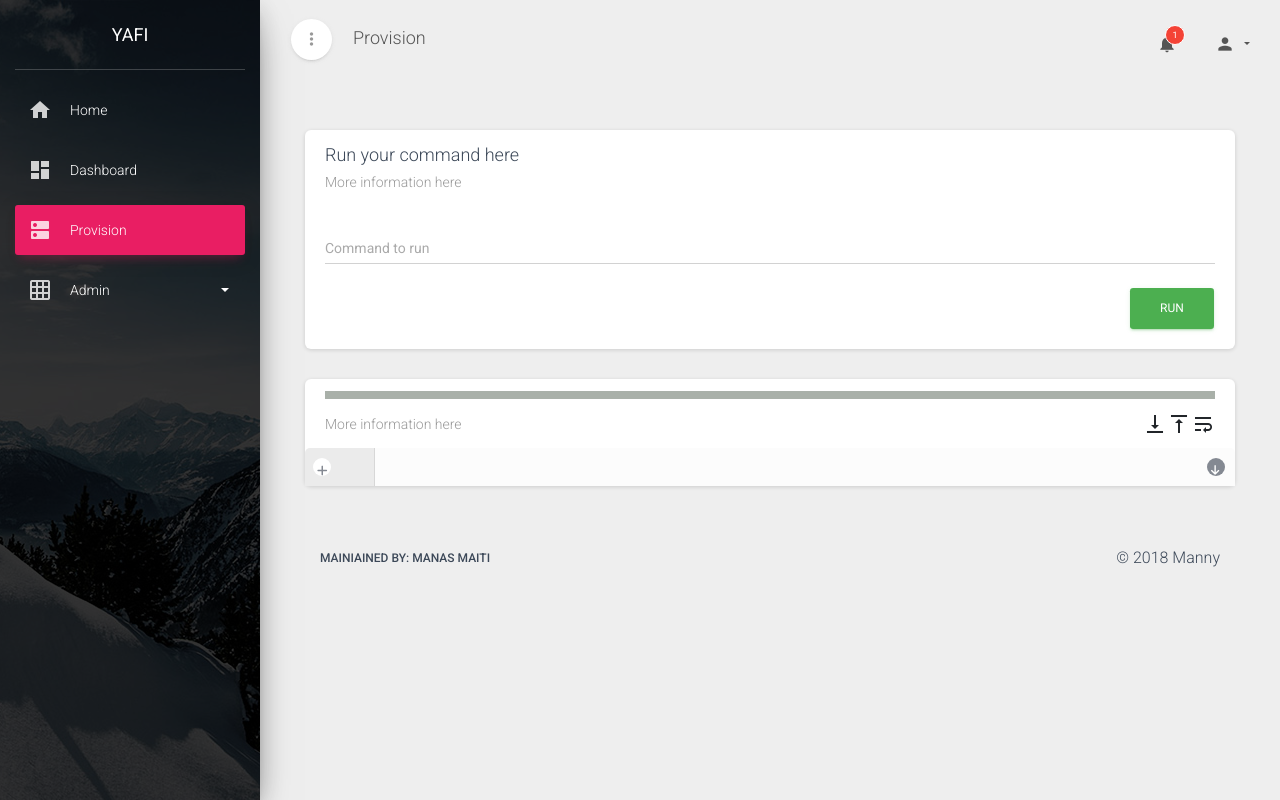
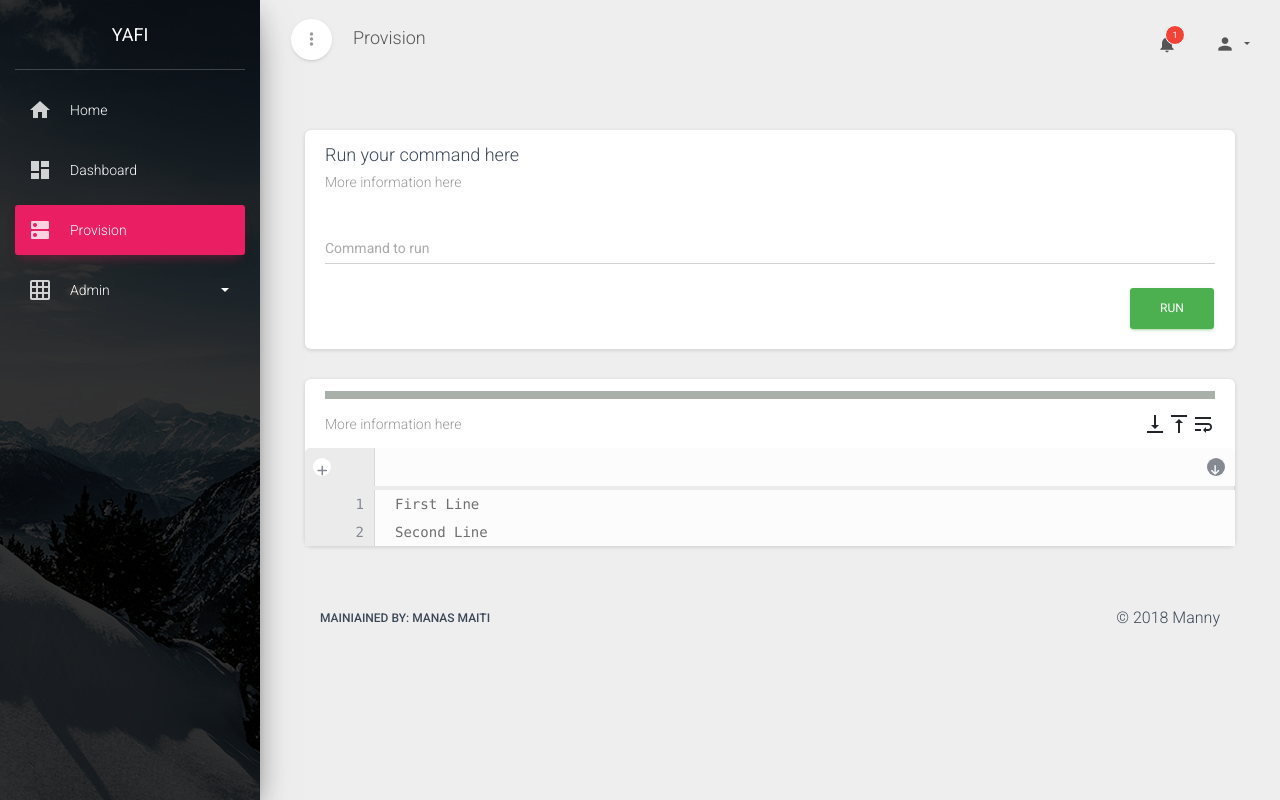
Before and after one commit to mannyci/yafi, a Flask app: page /jobs/provision in a window 1280 px wide. Run offline with Flask 2, Linux system fonts and the light colour scheme; some libraries are stand-ins or nearby versions.

Commit message:
Fix line numbers and job out put

```diff
--- a/templates/provision.html
+++ b/templates/provision.html
@@ -41,7 +41,6 @@ $(document).ready(function($) {
       // Update job status on command exit code
       if (response['result'] == 0) {
         document.getElementById("jobStatus").className = "jobstate jobstate-success";
-        document.getElementById("logDetails").className = "text-success collapsed";
       }else {
         document.getElementById("jobStatus").className = "jobstate jobstate-warning";
       }
@@ -58,7 +57,7 @@ $(document).ready(function($) {
 });
 
 function handleOutput(job_id) {
-  var output = document.getElementById('commandOut');
+  var output = document.getElementById('stdoutLines');
   var xhr = new XMLHttpRequest();
   var streamUrl = "{{ url_for('jobs.stream') }}"
   var params = "job_id=" + job_id;
@@ -69,10 +68,19 @@ function handleOutput(job_id) {
 
   function handleNewData() {
     var messages = xhr.responseText.split('\n');
+    var line = 1;
     messages.slice(position, -1).forEach(function(value) {
-      var item = document.createElement('li');
-      item.textContent = value;
+      var item = document.createElement('div');
+      item.setAttribute("class","Stdout-aLineOfStdOut");
+      item.innerHTML = `
+          <div id="lineAnchor" class="Stdout-lineAnchor"></div>
+          <a class="Stdout-lineNumberColumn" href="#${line}">
+            <span class="Stdout-lineExpander"></span>${line}
+          </a>
+          <div class="Stdout-stdoutColumn"><span ng-non-bindable="">${value}</span></div>
+          `;
       output.appendChild(item);
+      line++;
     });
     position = messages.length - 1;
   }
@@ -161,7 +169,7 @@ function handleOutput(job_id) {
         </div>
       </div>
 
-      <div class="Stdout-stdoutContainer collapse show;" id="stdoutLines">
+      <div class="Stdout-stdoutContainer collapse show" id="stdoutLines">
         <div id="topAnchor" class="Stdout-topAnchor"></div>
         <div class="Stdout-numberColumnPreload"></div>
         <div class="Stdout-aLineOfStdOut ng-hide">
```
